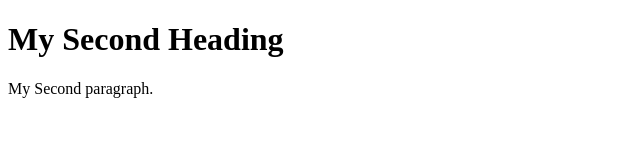
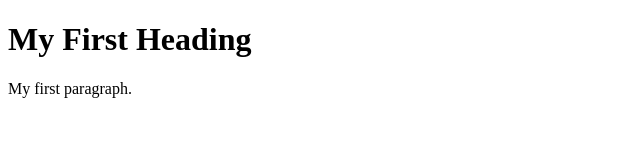
Before and after one commit to LeHanNhat/Lab2-CSE454, a plain HTML site: page index.html in a window 1280 px wide. Shown: the whole page, without its empty margins (0-640 px from the left). Drawn offline with Linux system fonts and the light colour scheme.

Commit message:
Update index.html

```diff
--- a/index.html
+++ b/index.html
@@ -2,8 +2,8 @@
 <html>
 <body>
 
-<h1>My Second Heading</h1>
-<p>My Second paragraph.</p>
+<h1>My First Heading</h1>
+<p>My first paragraph.</p>
 
 </body>
 </html>
```
